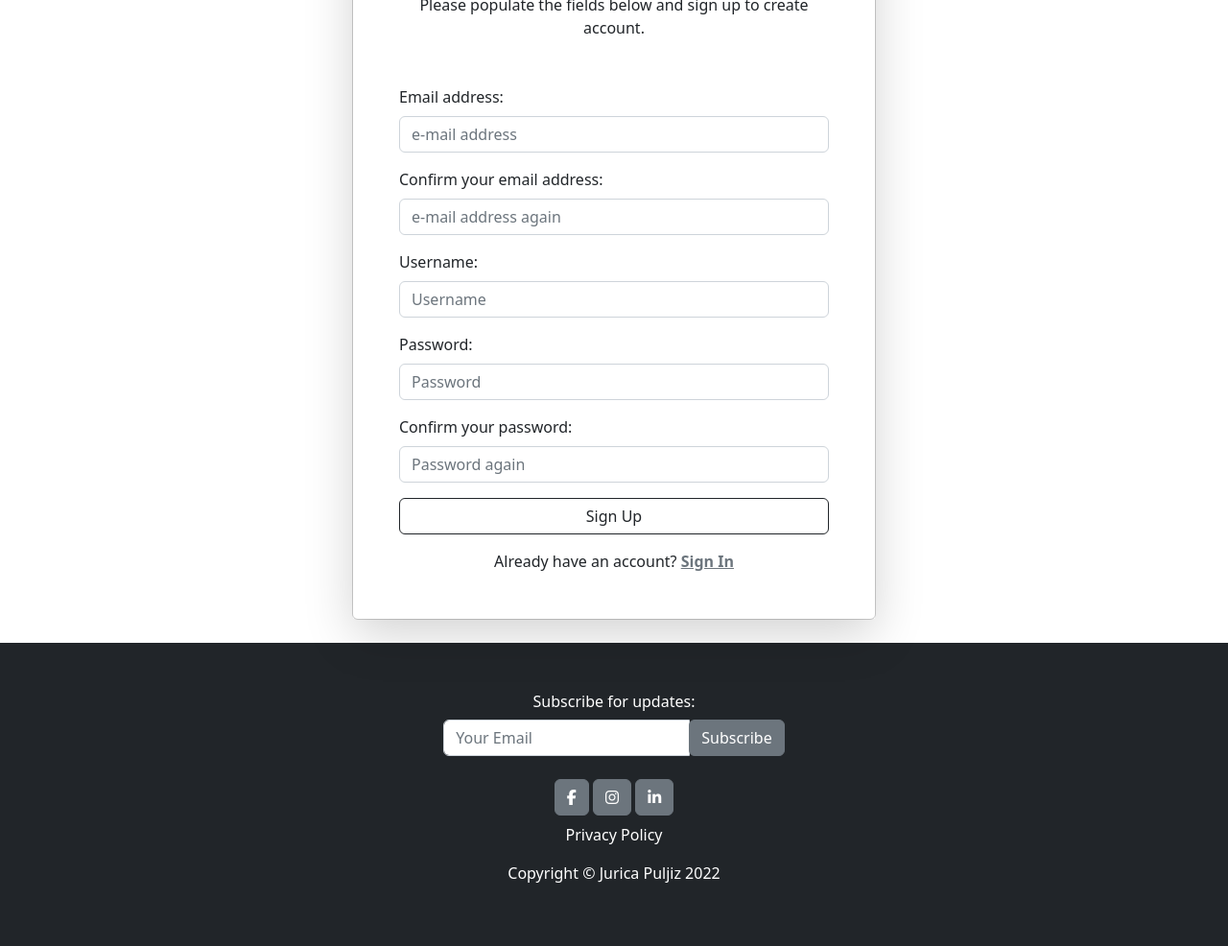
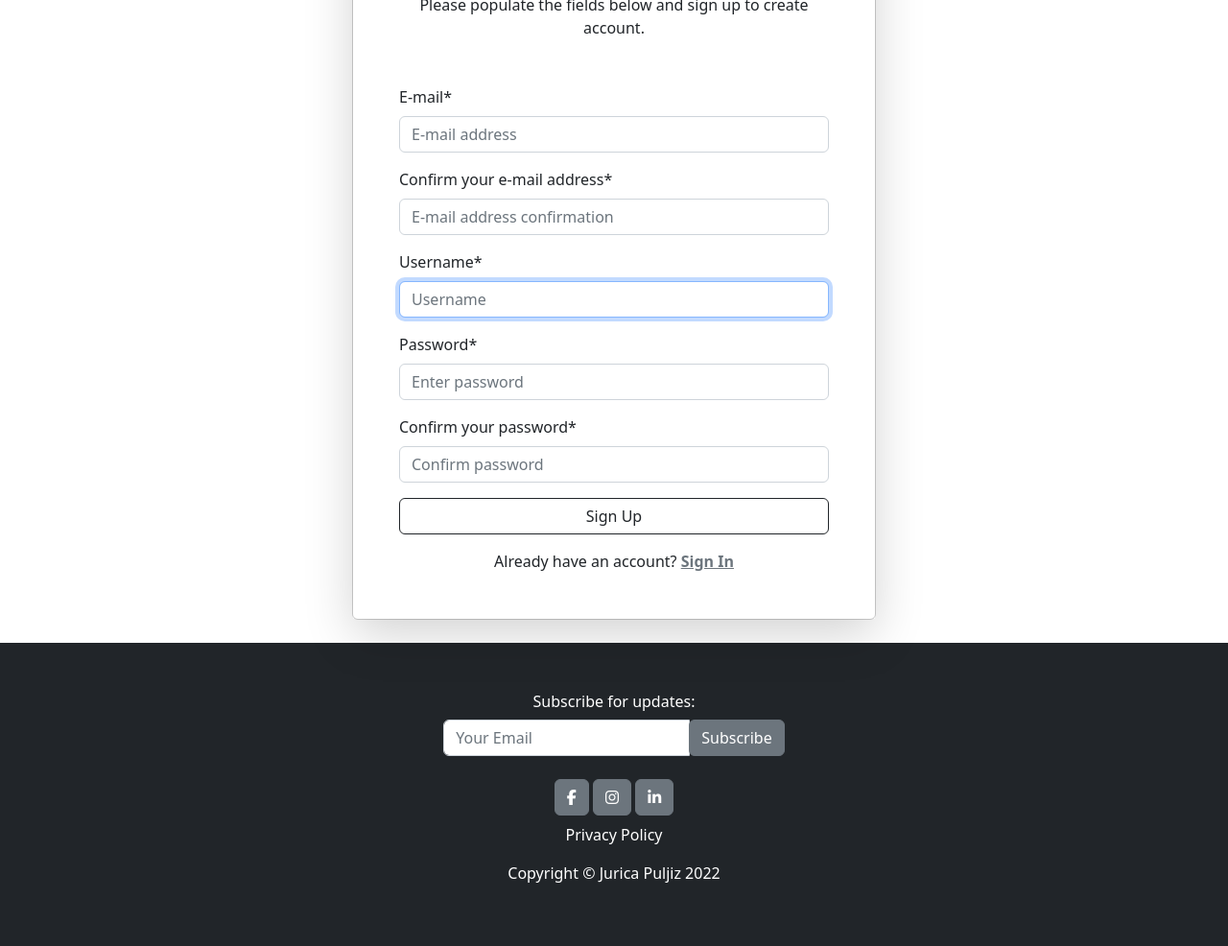
Before and after one commit to Code-Institute-Submissions/jurica29-lenglishonlinelearning_NovResub, a Django app: page /accounts/signup/ in a window 1280 px wide. Shown: the part 560-1546 px from the top of the page at 96% size. Run offline with Django 4.2, Linux system fonts and the light colour scheme; parts of the project's set-up code (start-up, migrations or seed data) failed here and were passed over; some libraries are stand-ins or nearby versions.

Commit message:
Fix security issue with reviews page and html errors for login/signup pages

```diff
--- a/baseapp/views.py
+++ b/baseapp/views.py
@@ -1,12 +1,14 @@
 """ System Module """
 from django.contrib import messages
 from django.conf import settings
+from django.contrib.auth.decorators import login_required
 from django.core.exceptions import PermissionDenied
 from django.shortcuts import render, redirect, get_object_or_404
 from django.views.generic import ListView, TemplateView
 from cart.models import Item
 from .models import ProductReview
 from .forms import ProductReviewForm
+
 
 
 class HomeView(ListView):
@@ -59,7 +61,7 @@ def ProductDetailView(request, slug):
 
     return render(request, "productdetail.html", {"item": item, "form": form})
 
-
+@login_required(login_url='/accounts/login/')
 def deleteReview(request, pk):
     """Function view used for deleting review."""
     review = ProductReview.objects.get(id=pk)
@@ -74,7 +76,7 @@ def deleteReview(request, pk):
 
     return render(request, "deletereview.html", context)
 
-
+@login_required(login_url='/accounts/login/')
 def editReview(request, pk):
     """Function view used for editing review."""
     review = ProductReview.objects.get(id=pk)
--- a/cart/templates/summary.html
+++ b/cart/templates/summary.html
@@ -4,7 +4,7 @@
 <div class="alert alert-secondary text-center mb-0" role="alert">
   <p class="fst-italic">Special offer this week! Redeem code <strong>EnglishOnly</strong> while shopping and get 5 EUR off from any order! </p>
 </div> {% if object.items.all  %}
-<div class="py-5">
+<div class="py-5 mt-4">
   <div class="container table-responsive">
     <h4>Order summary</h4>
    <table class="table">
--- a/lenglishonlinelearning/settings.py
+++ b/lenglishonlinelearning/settings.py
@@ -14,7 +14,7 @@ SECRET_KEY = os.environ.get("SECRET_KEY", "")
 DEBUG = False
 
 CSRF_TRUSTED_ORIGINS = [
-    "https://lenglishonlinelearning.herokuapp.com", "https://8000-jurica29-lenglishonline-iqa7g6exbp0.ws-eu71.gitpod.io"
+    "https://lenglishonlinelearning.herokuapp.com", "https://8000-jurica29-lenglishonline-iqa7g6exbp0.ws-eu75.gitpod.io"
 ]
 
 ALLOWED_HOSTS = ["lenglishonlinelearning.herokuapp.com", "localhost"]
--- a/templates/allauth/account/signup.html
+++ b/templates/allauth/account/signup.html
@@ -29,25 +29,25 @@
                 <div class="mb-3 mt-md-4">
                   <h2 class="fw-bold mb-2 text-uppercase text-center">CREATE YOUR ACCOUNT</h2>
                   <p class="mb-5 text-center">Please populate the fields below and sign up to create account.</p>
-                  <div class="mb-3">
-                    <label for="email" class="form-label ">Email address:</label>
-                    <input class="form-control" type="email" name="email" placeholder="e-mail address" autocomplete="email" class="textinput textInput" required="" id="id_email">
+                  <div id="div_id_email" class="mb-3">
+                    <label for="id_email" class="form-label requiredField">E-mail<span class="asteriskField">*</span></label>
+                    <input type="email" name="email" placeholder="E-mail address" class="textinput textInput form-control" required id="id_email">
                   </div>
-                  <div class="mb-3">
-                    <label for="email" class="form-label ">Confirm your email address:</label>
-                    <input class="form-control" type="email" name="email2" placeholder="e-mail address again" class="textinput textInput" required="" id="id_email2">
+                  <div id="div_id_email2" class="mb-3">
+                    <label for="id_email2" class="form-label requiredField">Confirm your e-mail address<span class="asteriskField">*</span></label>
+                    <input type="email" name="email2" placeholder="E-mail address confirmation" class="textinput textInput form-control" required id="id_email2">
                   </div>
-                  <div class="mb-3">
-                    <label for="password" class="form-label ">Username:</label>
-                    <input class="form-control" type="text" name="username" placeholder="Username" autocomplete="username" minlength="4" maxlength="150" class="textinput textInput" required="" id="id_username">
+                  <div id="div_id_username" class="mb-3">
+                  <label for="id_username" class="form-label requiredField">Username<span class="asteriskField">*</span></label>
+                  <input type="text" name="username" placeholder="Username" autofocus="autofocus" minlength="4" maxlength="150" class="textinput textInput form-control" required id="id_username">
                   </div>
-                  <div class="mb-3">
-                    <label for="password" class="form-label ">Password:</label>
-                    <input class="form-control" type="password" name="password1" placeholder="Password" autocomplete="new-password" class="textinput textInput" required="" id="id_password1">
+                  <div id="div_id_password1" class="mb-3">
+                    <label for="id_password1" class="form-label requiredField">Password<span class="asteriskField">*</span></label>
+                    <input type="password" name="password1" placeholder="Enter password" class="textinput textInput form-control" required id="id_password1">
                   </div>
-                  <div class="mb-3">
-                    <label for="password" class="form-label ">Confirm your password:</label>
-                    <input class="form-control" type="password" name="password2" placeholder="Password again" autocomplete="new-password" class="textinput textInput" required="" id="id_password2">
+                  <div id="div_id_password2" class="mb-3">
+                    <label for="id_password2" class="form-label requiredField">Confirm your password<span class="asteriskField">*</span></label>
+                    <input type="password" name="password2" placeholder="Confirm password" class="textinput textInput form-control" required id="id_password2">
                   </div>
                   <div class="d-grid">
                     <button class="btn btn-outline-dark" type="submit">{% trans "Sign Up" %}</button>
```
Also changed, not shown: templates/allauth/account/login.html (+8 -8 lines).
